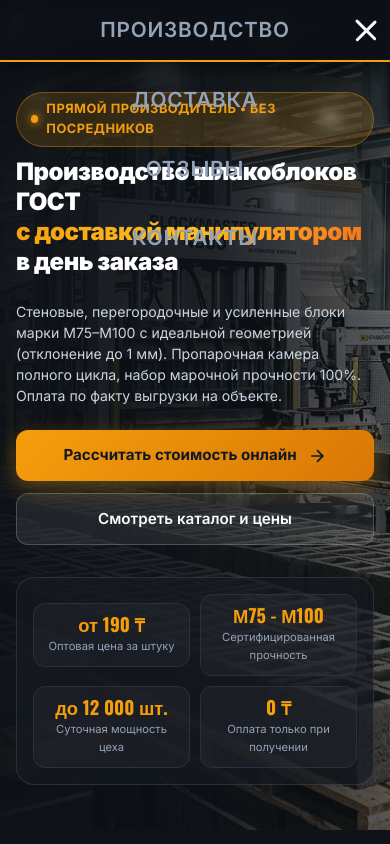
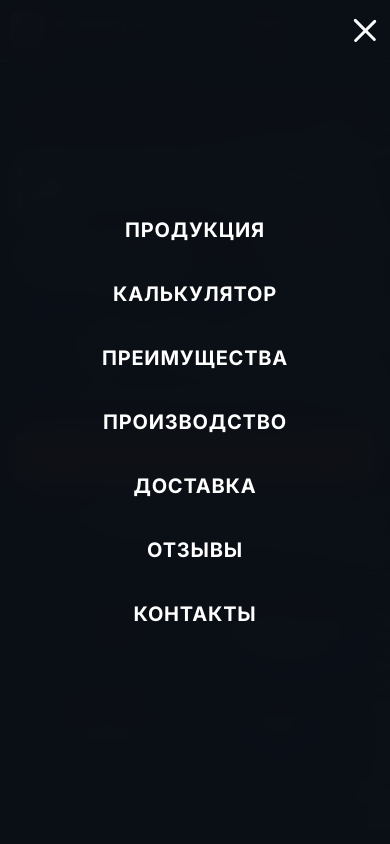
Before and after one commit to haetbekhasimbekov-lgtm/Shlak-block, a plain HTML site: page index.html in a window 390 px wide. Both pictures are taken after a click on the button 366 px from the left and 30 px from the top of the page. Shown: the top 844 px of the page. Drawn offline with nearby package versions, Linux system fonts and the light colour scheme.

Commit message:
Fix mobile nav leak and ensure all bottom sections visible on mobile

```diff
--- a/script.js
+++ b/script.js
@@ -402,14 +402,11 @@ function initMobileNav() {
     const nav = document.getElementById('mainNav');
 
     if (burger && nav) {
-        burger.addEventListener('click', () => {
-            nav.classList.toggle('open');
-            burger.classList.toggle('open');
-            if (nav.classList.contains('open')) {
-                document.body.style.overflow = 'hidden';
-            } else {
-                document.body.style.overflow = '';
-            }
+        burger.addEventListener('click', (e) => {
+            e.stopPropagation();
+            const isOpen = nav.classList.toggle('open');
+            burger.classList.toggle('open', isOpen);
+            document.body.style.overflow = isOpen ? 'hidden' : '';
         });
 
         nav.querySelectorAll('a').forEach(link => {
@@ -419,6 +416,24 @@ function initMobileNav() {
                 document.body.style.overflow = '';
             });
         });
+
+        // Закрытие при клике вне меню
+        document.addEventListener('click', (e) => {
+            if (nav.classList.contains('open') && !nav.contains(e.target) && !burger.contains(e.target)) {
+                nav.classList.remove('open');
+                burger.classList.remove('open');
+                document.body.style.overflow = '';
+            }
+        });
+
+        // Закрытие по клавише Escape
+        document.addEventListener('keydown', (e) => {
+            if (e.key === 'Escape' && nav.classList.contains('open')) {
+                nav.classList.remove('open');
+                burger.classList.remove('open');
+                document.body.style.overflow = '';
+            }
+        });
     }
 }
 
@@ -426,6 +441,12 @@ function initMobileNav() {
    SCROLL REVEAL ANIMATIONS
    ========================================================== */
 function initScrollAnimations() {
+    // На экранах <= 992px все блоки гарантированно отображаются сразу
+    if (window.innerWidth <= 992) {
+        document.querySelectorAll('.reveal').forEach(el => el.classList.add('active'));
+        return;
+    }
+
     const leftElements = document.querySelectorAll('.hero__content, .delivery-info, .contacts-info-card');
     leftElements.forEach(el => { el.classList.add('reveal', 'reveal-left'); });
 
@@ -443,10 +464,11 @@ function initScrollAnimations() {
 
     const observerOptions = {
         root: null,
-        rootMargin: '0px',
-        threshold: 0.15
+        rootMargin: '100px 0px 100px 0px',
+        threshold: 0.02
     };
 
+    if ('IntersectionObserver' in window) {
         const observer = new IntersectionObserver((entries, observer) => {
             entries.forEach(entry => {
                 if (entry.isIntersecting) {
@@ -459,6 +481,14 @@ function initScrollAnimations() {
         document.querySelectorAll('.reveal').forEach(el => {
             observer.observe(el);
         });
+    } else {
+        document.querySelectorAll('.reveal').forEach(el => el.classList.add('active'));
+    }
+
+    // Страховочный таймер: через 600мс все блоки 100% становятся активными и видимыми
+    setTimeout(() => {
+        document.querySelectorAll('.reveal:not(.active)').forEach(el => el.classList.add('active'));
+    }, 600);
 }
 
 if (document.readyState === 'loading') {
--- a/style.css
+++ b/style.css
@@ -2004,7 +2004,7 @@ body {
     }
 }
 
-@media (max-width: 768px) {
+@media (max-width: 992px) {
     .section {
         padding: 50px 0;
         overflow: hidden;
@@ -2063,40 +2063,79 @@ body {
         display: none;
     }
 
+    .header {
+        backdrop-filter: none !important;
+        -webkit-backdrop-filter: none !important;
+        background: #0f1319 !important;
+    }
+
+    .header__action .btn--outline {
+        display: none;
+    }
+
     .nav {
         position: fixed;
         top: 0;
         left: 0;
-        right: 0;
-        bottom: 0;
-        background: rgba(13, 17, 23, 0.98);
-        backdrop-filter: blur(15px);
+        width: 100vw;
+        height: 100vh;
+        height: 100dvh;
+        background: rgba(11, 15, 22, 0.98);
+        backdrop-filter: blur(20px);
+        -webkit-backdrop-filter: blur(20px);
+        display: none;
         flex-direction: column;
         justify-content: center;
         align-items: center;
-        padding: 24px;
-        transform: translateY(-100%);
-        transition: all 0.4s cubic-bezier(0.16, 1, 0.3, 1);
-        z-index: 99;
-        gap: 20px;
+        padding: 40px 24px;
+        z-index: 9999;
+        gap: 16px;
+        opacity: 0;
+        visibility: hidden;
+        pointer-events: none;
+        transform: translateY(-20px);
+        transition: opacity 0.3s ease, visibility 0.3s ease, transform 0.3s ease;
     }
 
     .nav.open {
-        transform: translateY(0);
+        display: flex !important;
+        opacity: 1 !important;
+        visibility: visible !important;
+        pointer-events: auto !important;
+        transform: translateY(0) !important;
     }
 
     .nav__link {
-        font-size: 1.3rem;
+        font-size: 1.25rem;
+        font-weight: 700;
+        color: #ffffff;
+        padding: 8px 16px;
     }
 
     .burger {
         display: flex;
-        z-index: 101;
-    }
-
-    .burger.open span:nth-child(1) { transform: translateY(8.5px) rotate(45deg); }
+        flex-direction: column;
+        justify-content: space-between;
+        width: 30px;
+        height: 22px;
+        background: transparent;
+        border: none;
+        cursor: pointer;
+        padding: 0;
+        z-index: 10001;
+    }
+
+    .burger span {
+        width: 100%;
+        height: 2.5px;
+        background-color: var(--text-white);
+        border-radius: 2px;
+        transition: var(--transition);
+    }
+
+    .burger.open span:nth-child(1) { transform: translateY(9.5px) rotate(45deg); }
     .burger.open span:nth-child(2) { opacity: 0; }
-    .burger.open span:nth-child(3) { transform: translateY(-8.5px) rotate(-45deg); }
+    .burger.open span:nth-child(3) { transform: translateY(-9.5px) rotate(-45deg); }
 
     .calc-type-selector,
     .delivery-options,
@@ -2345,16 +2384,13 @@ body {
 .reveal-bottom { transform: translateY(30px); }
 .reveal-scale { transform: scale(0.94); }
 
-@media (max-width: 768px) {
-    /* На мобильных устройствах полностью убираем боковые сдвиги, чтобы не растягивать экран */
-    .reveal-left, .reveal-right {
-        transform: translateY(20px);
-    }
-    .reveal-bottom {
-        transform: translateY(20px);
-    }
-    .reveal-scale {
-        transform: scale(0.96);
+@media (max-width: 992px) {
+    /* На мобильных устройствах все блоки гарантированно и сразу видны */
+    .reveal {
+        opacity: 1 !important;
+        transform: none !important;
+        transition: none !important;
+        visibility: visible !important;
     }
 }
 
```
Lines whose indentation alone changed are shown as unchanged.
